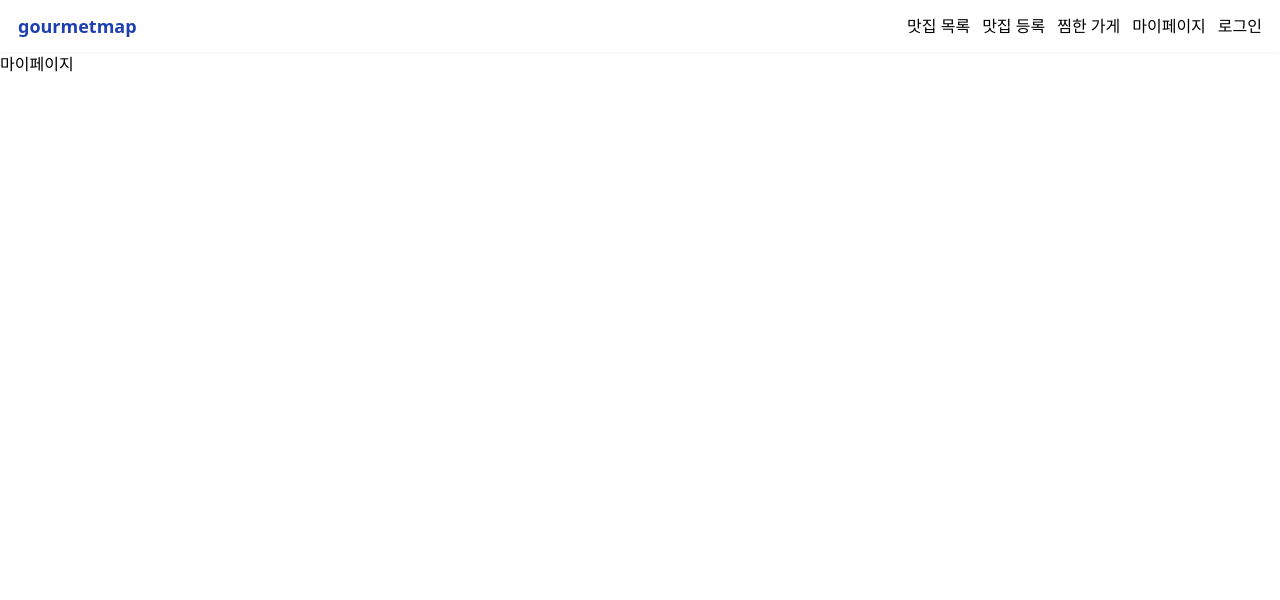
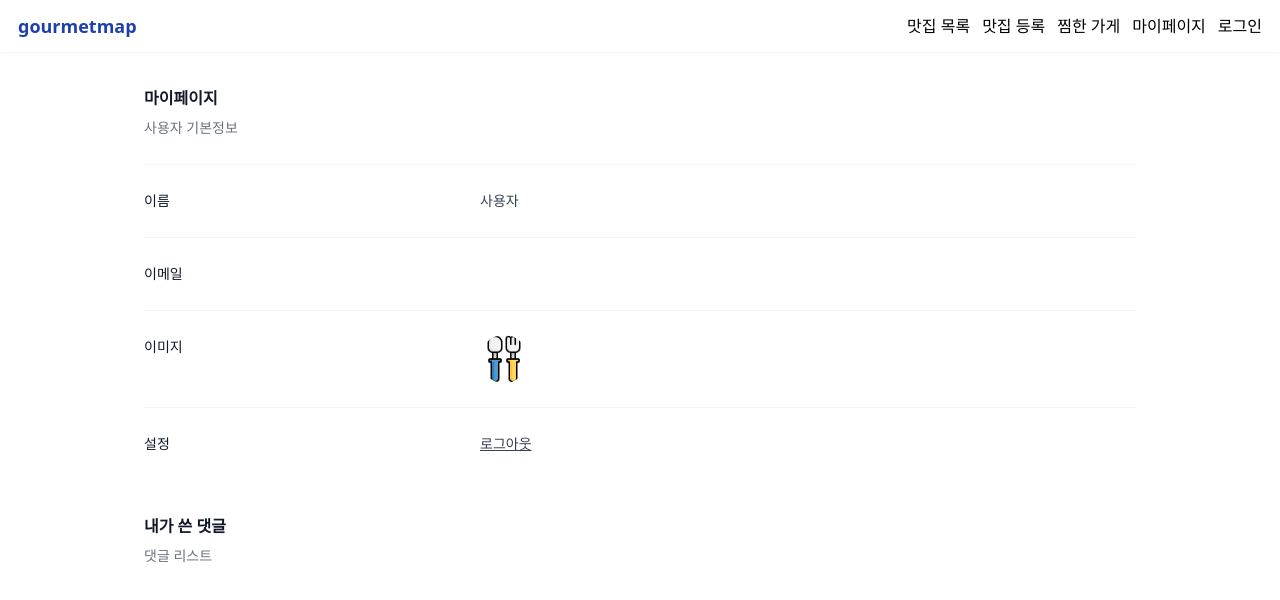
Before and after one commit to moonelysian/gourmet-map, a Next.js app: page /users/mypage in a window 1280 px wide. Shown: the top 600 px of the page. Built offline with nearby package versions, Linux system fonts and the light colour scheme; no server answers.

Commit message:
add: 마이페이지 추가

```diff
--- a/src/pages/users/mypage.tsx
+++ b/src/pages/users/mypage.tsx
@@ -1,3 +1,75 @@
-export default function UserPage() {
-  return <h1>마이페이지</h1>;
+/* eslint-disable @next/next/no-img-element */
+import { useSession, signOut } from "next-auth/react";
+
+export default function Mypage() {
+  const { data: session } = useSession();
+
+  return (
+    <div className="md:max-w-5xl mx-auto px-4 py-8">
+      <div className="px-4 sm:px-0">
+        <h3 className="text-base font-semibold leading-7 text-gray-900">
+          마이페이지
+        </h3>
+        <p className="mt-1 max-w-2xl text-sm leading-6 text-gray-500">
+          사용자 기본정보
+        </p>
+      </div>
+      <div className="mt-6 border-t border-gray-100">
+        <dl className="divide-y divide-gray-100">
+          <div className="px-4 py-6 sm:grid sm:grid-cols-3 sm:gap-4 sm:px-0">
+            <dt className="text-sm font-medium leading-6 text-gray-900">
+              이름
+            </dt>
+            <dd className="mt-1 text-sm leading-6 text-gray-700 sm:col-span-2 sm:mt-0">
+              {session?.user.name ?? "사용자"}
+            </dd>
+          </div>
+          <div className="px-4 py-6 sm:grid sm:grid-cols-3 sm:gap-4 sm:px-0">
+            <dt className="text-sm font-medium leading-6 text-gray-900">
+              이메일
+            </dt>
+            <dd className="mt-1 text-sm leading-6 text-gray-700 sm:col-span-2 sm:mt-0">
+              {session?.user.email}
+            </dd>
+          </div>
+          <div className="px-4 py-6 sm:grid sm:grid-cols-3 sm:gap-4 sm:px-0">
+            <dt className="text-sm font-medium leading-6 text-gray-900">
+              이미지
+            </dt>
+            <dd className="mt-1 text-sm leading-6 text-gray-700 sm:col-span-2 sm:mt-0">
+              <img
+                alt="프로필 이미지"
+                width={48}
+                height={48}
+                className="rounded-full w-12 h-12"
+                src={session?.user.image || "/images/markers/default.png"}
+              />
+            </dd>
+          </div>
+          <div className="px-4 py-6 sm:grid sm:grid-cols-3 sm:gap-4 sm:px-0">
+            <dt className="text-sm font-medium leading-6 text-gray-900">
+              설정
+            </dt>
+            <dd className="mt-1 text-sm leading-6 text-gray-700 sm:col-span-2 sm:mt-0">
+              <button
+                type="button"
+                className="underline hover:text-gray-500"
+                onClick={() => signOut()}
+              >
+                로그아웃
+              </button>
+            </dd>
+          </div>
+        </dl>
+      </div>
+      <div className="mt-8 px-4 sm:px-0">
+        <h3 className="text-base font-semibold leading-7 text-gray-900">
+          내가 쓴 댓글
+        </h3>
+        <p className="mt-1 max-w-2xl text-sm leading-6 text-gray-500">
+          댓글 리스트
+        </p>
+      </div>
+    </div>
+  );
 }
```
